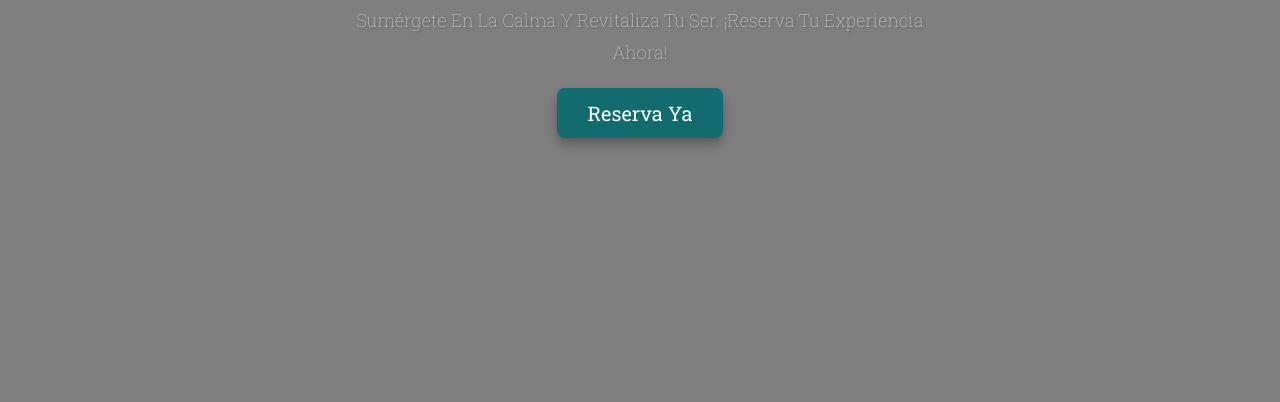
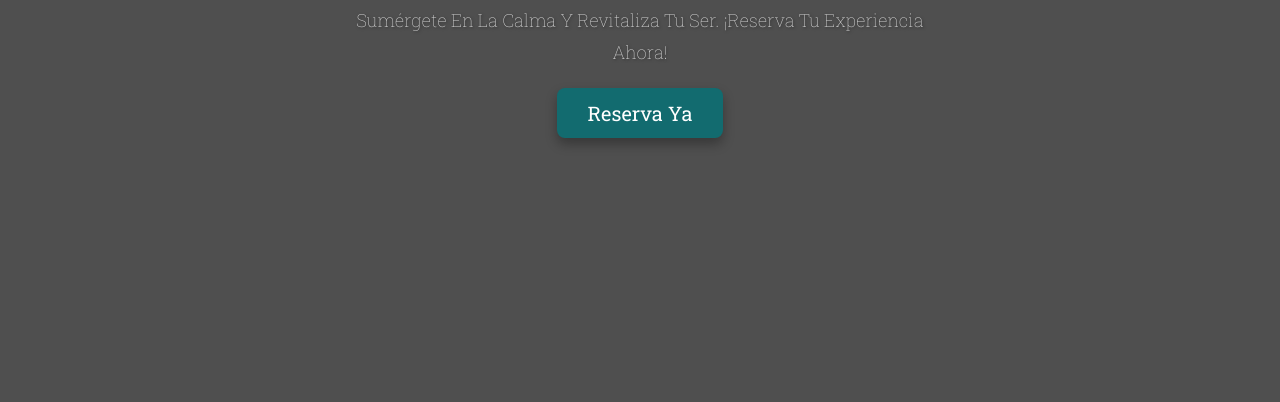
Before and after one commit to rrramirrr/nubespa, a plain HTML site: page index.html in a window 1280 px wide. Shown: the part 398-800 px from the top of the page. Drawn offline with nearby package versions, Linux system fonts and the light colour scheme; the site is published under a folder, as on GitHub Pages, so addresses that start at the root find nothing.

Commit message:
Modificacion style.css (images/home.jpg)

```diff
--- a/style.css
+++ b/style.css
@@ -170,7 +170,7 @@ section{
     display: flex;
     align-items: center;
     justify-content: center; /* Centra el contenido horizontalmente */
-    background: linear-gradient(rgba(0, 0, 0, 0.5), rgba(0, 0, 0, 0.5)), url(/nubespa/images/home.jpg);
+    background: linear-gradient(rgba(0, 0, 0, 0.5), rgba(0, 0, 0, 0.5)), url(images/home.jpg);
     background-size: cover;
     background-position: center;
     color: #fff; /* Asegura que todo el texto sea blanco */
```
